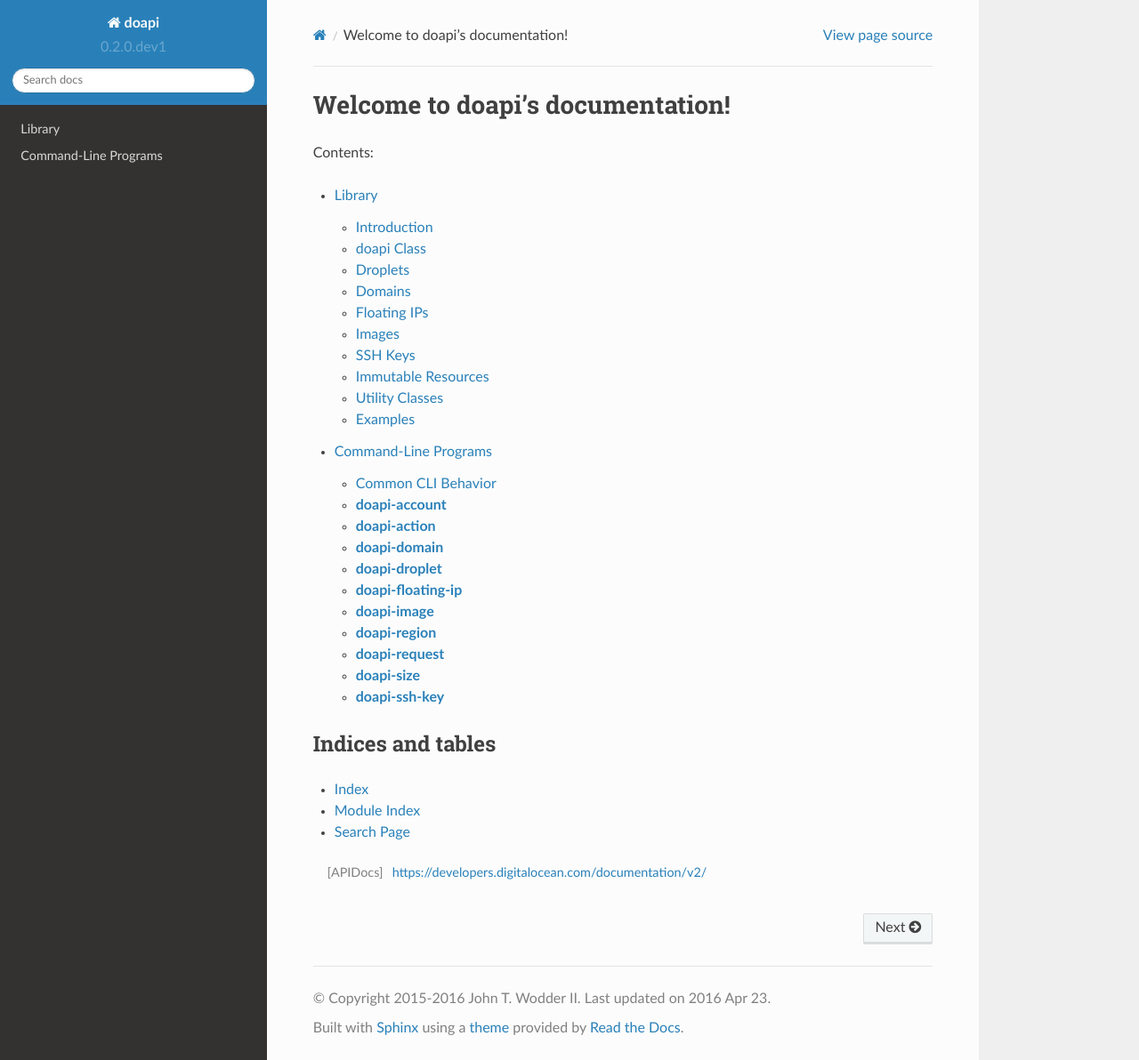
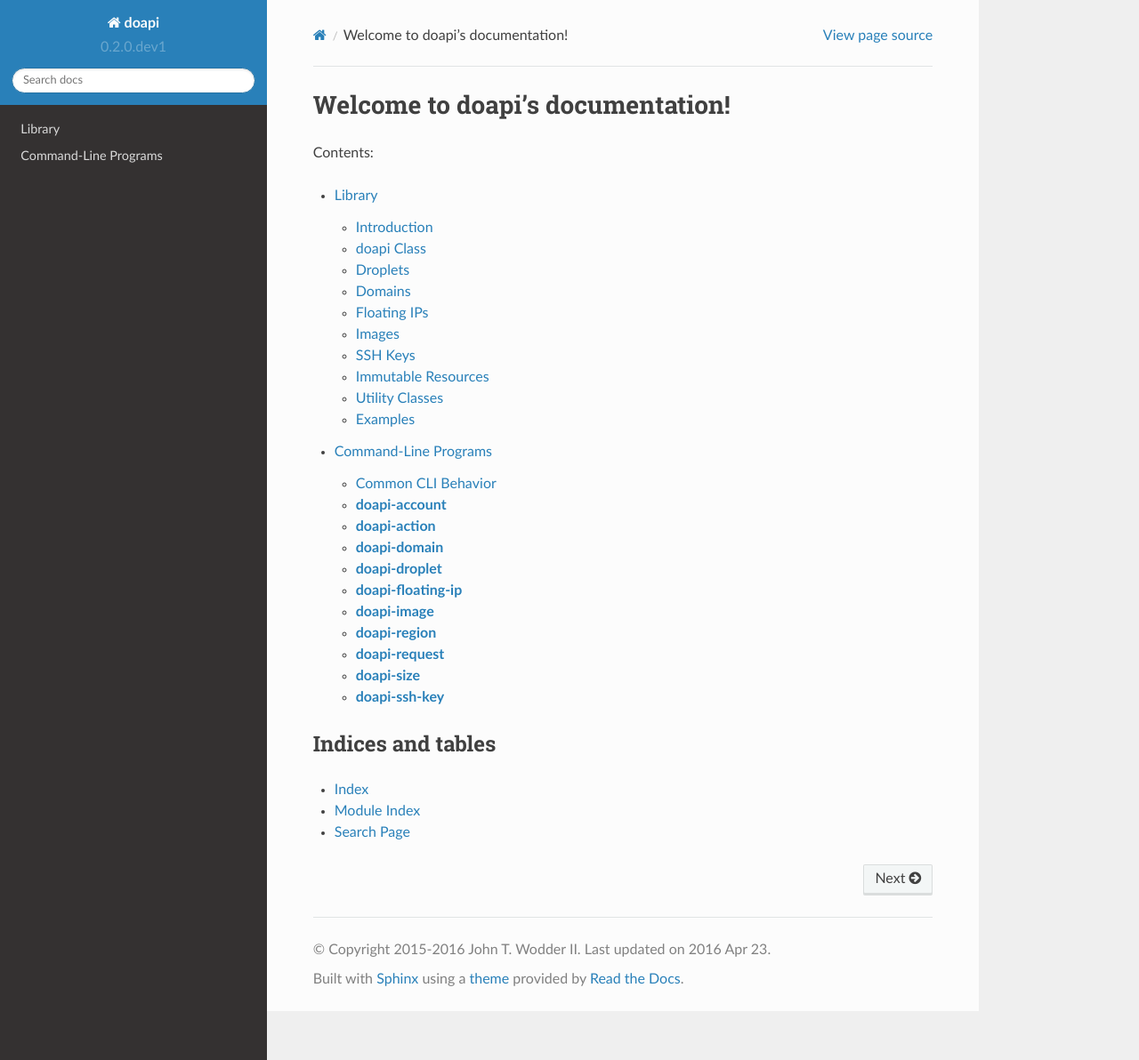
Before and after one commit to jwodder/doapi, a Sphinx documentation site: the page built from docs/index.rst, in a window 1280 px wide and 1192 px high. Shown: the whole window at 89% size. Built offline with Sphinx 7.4.7 and the Read the Docs theme 2.0.0, drawn with Linux system fonts in a browser that asks for light colours.

Commit message:
Moved the APIDocs target to library/droplets.rst

```diff
--- a/docs/index.rst
+++ b/docs/index.rst
@@ -22,5 +22,3 @@ Indices and tables
 * :ref:`genindex`
 * :ref:`modindex`
 * :ref:`search`
-
-.. [APIDocs] https://developers.digitalocean.com/documentation/v2/
--- a/docs/library/droplets.rst
+++ b/docs/library/droplets.rst
@@ -14,6 +14,8 @@ Droplet
    .. automethod:: fetch_last_action
    .. automethod:: fetch_current_action
    .. automethod:: __int__
+
+.. [APIDocs] https://developers.digitalocean.com/documentation/v2/
 
 BackupWindow
 ^^^^^^^^^^^^
```
